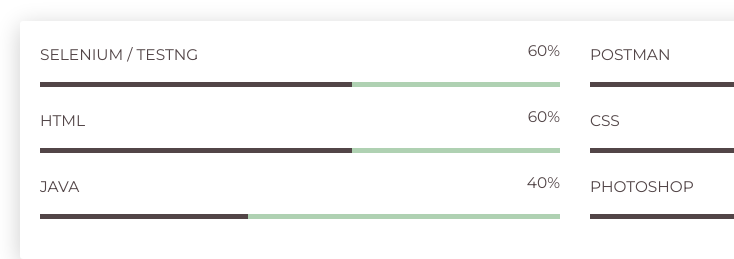
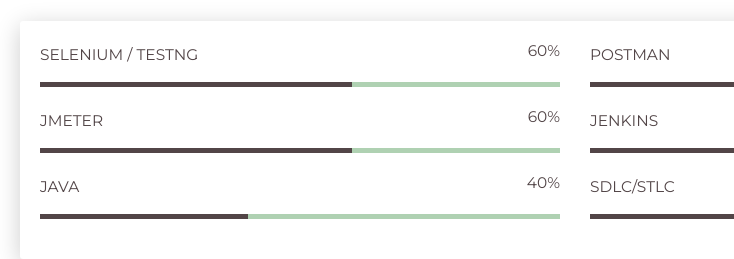
Before and after one commit to HaRdIk4451/portfolio, a plain HTML site: page index.html in a window 1280 px wide. Shown: the part 1115-1374 px from the top of the page, 65-799 px from the left. Drawn offline with Linux system fonts and the light colour scheme.

Commit message:
Changes in Skills

```diff
--- a/index.html
+++ b/index.html
@@ -157,14 +157,14 @@
         </div>
         <div class="row">
           <div class="col-md-6">
-            <div class="progress-container progress-primary"><span class="progress-badge">HTML</span>
+            <div class="progress-container progress-primary"><span class="progress-badge">JMeter</span>
               <div class="progress">
                 <div class="progress-bar progress-bar-primary" data-aos="progress-full" data-aos-offset="10" data-aos-duration="2000" role="progressbar" aria-valuenow="60" aria-valuemin="0" aria-valuemax="100" style="width: 60%;"></div><span class="progress-value">60%</span>
               </div>
             </div>
           </div>
           <div class="col-md-6">
-            <div class="progress-container progress-primary"><span class="progress-badge">CSS</span>
+            <div class="progress-container progress-primary"><span class="progress-badge">Jenkins</span>
               <div class="progress">
                 <div class="progress-bar progress-bar-primary" data-aos="progress-full" data-aos-offset="10" data-aos-duration="2000" role="progressbar" aria-valuenow="60" aria-valuemin="0" aria-valuemax="100" style="width: 60%;"></div><span class="progress-value">60%</span>
               </div>
@@ -180,7 +180,7 @@
             </div>
           </div>
           <div class="col-md-6">
-            <div class="progress-container progress-primary"><span class="progress-badge">Photoshop</span>
+            <div class="progress-container progress-primary"><span class="progress-badge">SDLC/STLC</span>
               <div class="progress">
                 <div class="progress-bar progress-bar-primary" data-aos="progress-full" data-aos-offset="10" data-aos-duration="2000" role="progressbar" aria-valuenow="60" aria-valuemin="0" aria-valuemax="100" style="width: 60%;"></div><span class="progress-value">60%</span>
               </div>
```
